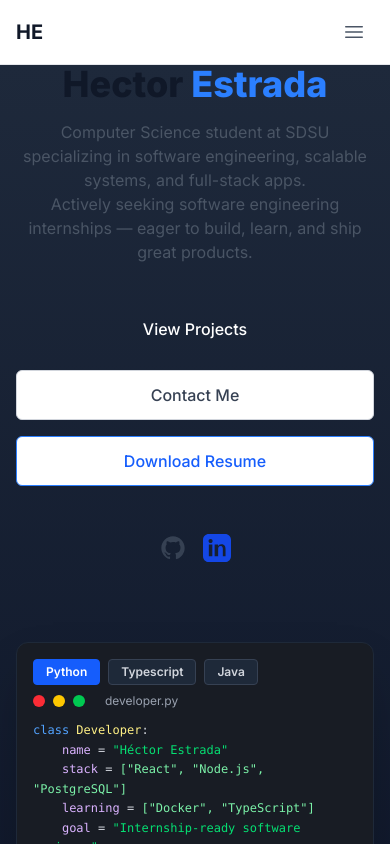
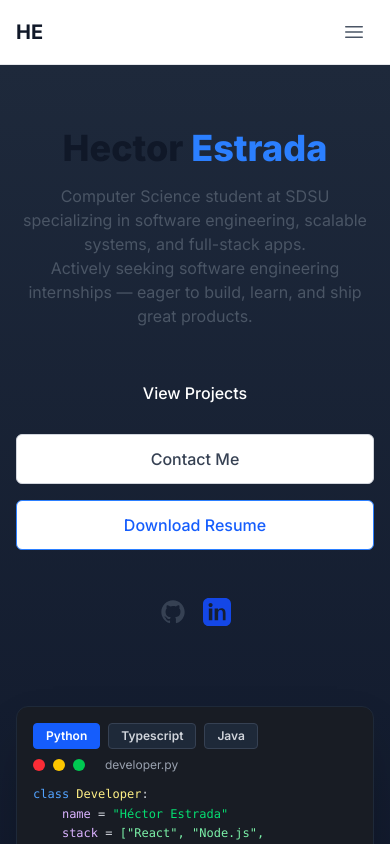
Before and after one commit to hectorestrada911/portfolio, a Next.js app: page / in a window 390 px wide. Shown: the top 844 px of the page. Built offline with nearby package versions, Linux system fonts and the light colour scheme.

Commit message:
Fix build error (remove unused vars in contact page) and improve hero section mobile spacing

```diff
--- a/src/app/contact/page.tsx
+++ b/src/app/contact/page.tsx
@@ -3,7 +3,6 @@
 import { useState } from 'react';
 import ContactForm from '@/components/ContactForm';
 import { Navigation } from '@/components/Navigation';
-import { UserIcon, EnvelopeIcon, PencilIcon, ChatBubbleLeftRightIcon, CheckCircleIcon } from '@heroicons/react/24/outline';
 
 export default function Contact() {
   const [formData, setFormData] = useState({
--- a/src/app/layout.tsx
+++ b/src/app/layout.tsx
@@ -21,7 +21,7 @@ export default function RootLayout({
       <body className={inter.className}>
         <ThemeProvider>
           <main className="min-h-screen bg-white dark:bg-gray-900 text-gray-900 dark:text-gray-100">
-            {children}
+        {children}
           </main>
           <footer className="w-full border-t border-gray-200 dark:border-gray-800 py-6 flex flex-col items-center justify-center mt-12">
             <div className="flex gap-4">
--- a/src/app/page.tsx
+++ b/src/app/page.tsx
@@ -63,7 +63,7 @@ export default function Home() {
       <div className="pt-16">
         {/* Hero Section */}
         <section id="home" className="min-h-screen flex flex-col justify-center px-4 sm:px-6 lg:px-8 bg-gradient-to-b from-[#1e293b] to-[#0f172a] transition-colors duration-700">
-          <div className="max-w-7xl mx-auto w-full flex flex-col md:flex-row items-center justify-between gap-8">
+          <div className="max-w-7xl mx-auto w-full flex flex-col md:flex-row items-center justify-between gap-8 mt-16 sm:mt-24 md:mt-0">
             {/* Left: Intro */}
             <div className="flex-1 text-center md:text-left md:pr-8 animate-hero-fade-in">
               <div className="transition-all duration-700 opacity-0 animate-fade-in-slide-up">
```
Also changed, not shown: 1 other file (tests, documents, lock files or other folders). Lines whose indentation alone changed are shown as unchanged.
